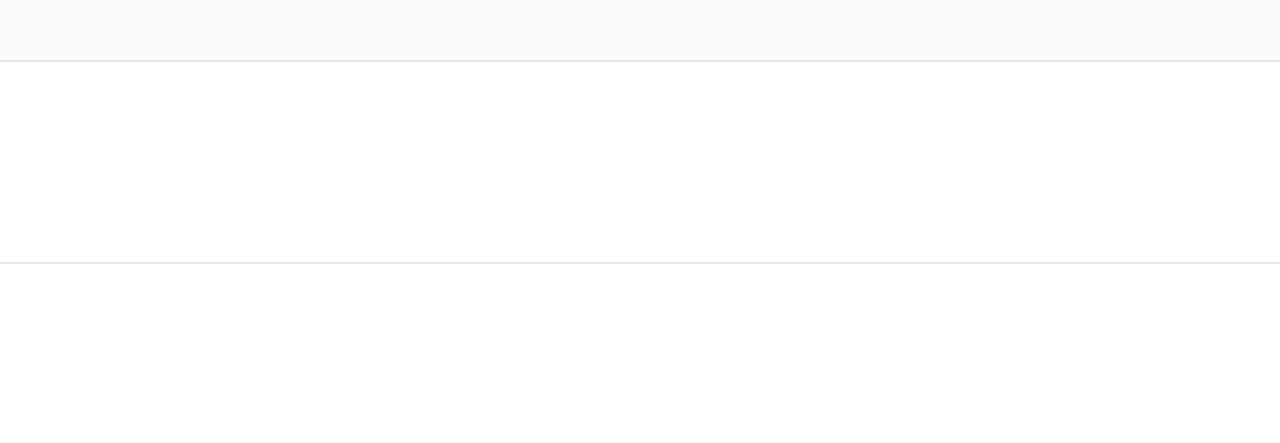
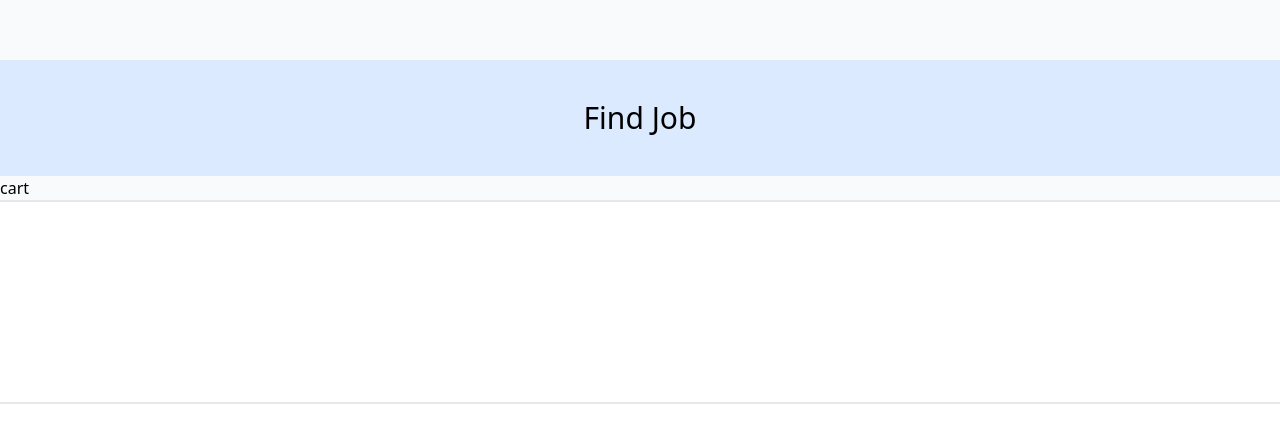
Before and after one commit to tahamah/Job_Portal, a Next.js app: page / in a window 1280 px wide. Shown: the part 3148-3591 px from the top of the page. Built offline with nearby package versions, Linux system fonts and the light colour scheme.

Commit message:
find job start

```diff
--- /dev/null
+++ b/src/components/common/FindJob/index.jsx
@@ -0,0 +1,19 @@
+import React from 'react'
+
+const FindJob = () => {
+  return (
+    <div>
+      <h1 className=' bg-blue-100 text-3xl text-center py-10 font-medium'>
+        Find Job
+          </h1>
+          <div className='max-w-7xl mx-auto'>
+              <div >
+              cart
+              </div>
+
+          </div>
+    </div>
+  )
+}
+
+export default FindJob
--- a/src/pages/index.js
+++ b/src/pages/index.js
@@ -1,11 +1,13 @@
 import Articles from "@/components/common/Articles"
+import FindJob from "@/components/common/FindJob"
 import HeroSection from "@/components/common/HeroSection"
 
 export default function Home() {
   return (
     <div>
       <HeroSection />
-      <Articles/>
+      <Articles />
+      <FindJob />
     </div>
   )
 }
```
